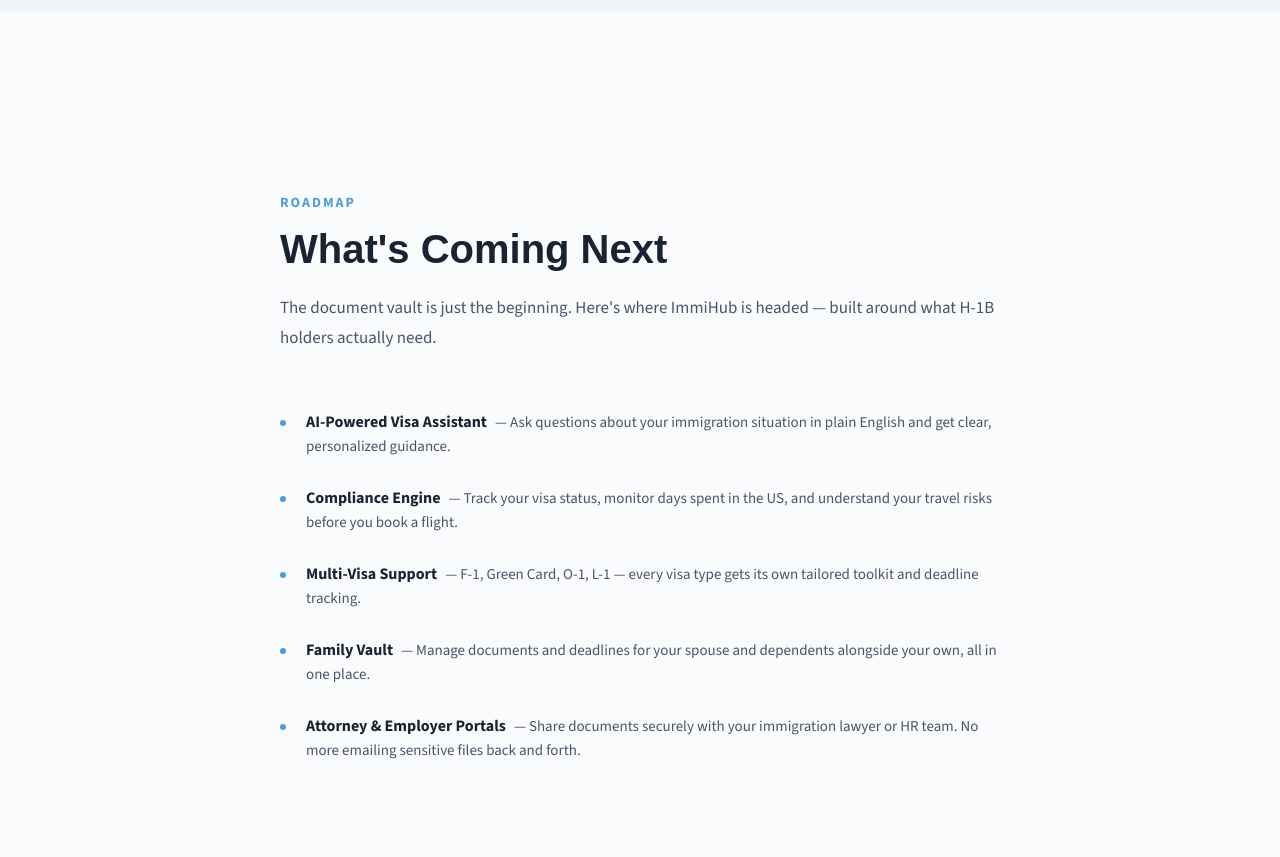
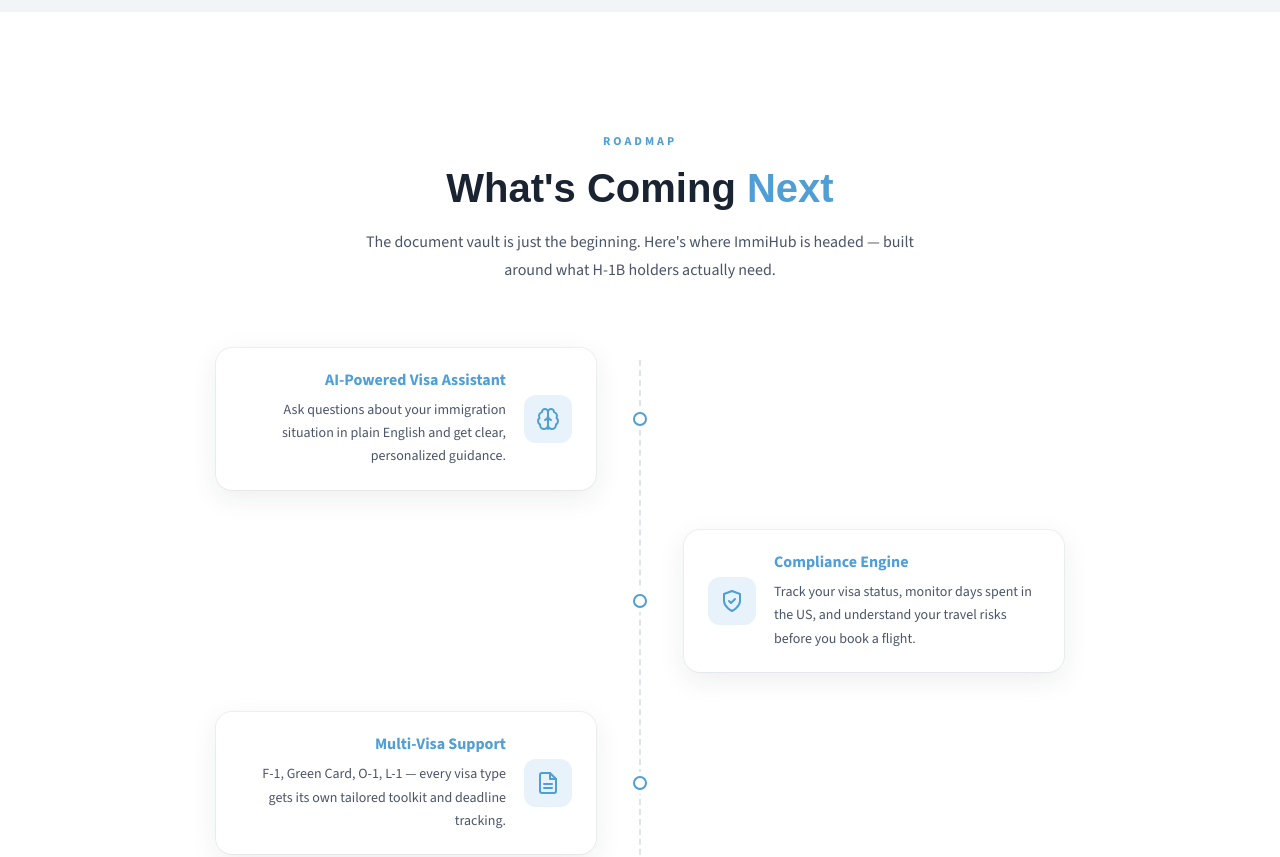
Before and after one commit to Pavanupsc/GetImmiHub, a Next.js app: page / in a window 1280 px wide. Shown: the part 7080-7937 px from the top of the page. Built offline with nearby package versions, Linux system fonts and the light colour scheme; a web font is replaced by a local one.

Commit message:
updated other section

```diff
--- a/src/app/globals.css
+++ b/src/app/globals.css
@@ -64,6 +64,24 @@
   .hero-grid {
     grid-template-columns: 1fr !important;
   }
+  .roadmap-center-line {
+    display: none !important;
+  }
+  .roadmap-node-col {
+    display: none !important;
+  }
+  .roadmap-row {
+    grid-template-columns: 1fr !important;
+    margin-bottom: 20px !important;
+  }
+  .roadmap-row > div:empty {
+    display: none !important;
+  }
+  .roadmap-card {
+    max-width: 100% !important;
+    text-align: left !important;
+    flex-direction: row !important;
+  }
   .desktop-nav {
     display: none !important;
   }
--- a/src/components/HomePage.tsx
+++ b/src/components/HomePage.tsx
@@ -9,6 +9,10 @@
   CloudIcon,
   TrashIcon,
   GlobeIcon,
+  BrainIcon,
+  DocIcon,
+  FolderPlusIcon,
+  BuildingIcon,
 } from "@/components/icons";
 
 // Immigration-relevant imagery: Unsplash (passport, travel docs, diverse professionals). Attribution in footer.
@@ -272,32 +276,192 @@
         </div>
       </section>
 
-      {/* Roadmap — left-aligned, simple list; warm white */}
-      <section style={{ padding: `180px ${layout.pagePaddingX}`, background: colors.bgWhite }}>
-        <div style={{ maxWidth: "720px", margin: "0 auto" }}>
+      {/* Roadmap — vertical timeline, alternating cards */}
+      <section className="roadmap-section" style={{ padding: `120px ${layout.pagePaddingX} 140px`, background: colors.white }}>
+        <div style={{ maxWidth: "960px", margin: "0 auto" }}>
           <AnimatedSection>
-            <p style={{ fontFamily: "'Source Sans 3', sans-serif", fontSize: "14px", fontWeight: 700, color: colors.brandPrimary, textTransform: "uppercase", letterSpacing: "2px", marginBottom: "12px" }}>Roadmap</p>
-            <h2 style={{ fontFamily: "'Satoshi', sans-serif", fontSize: "clamp(32px, 4vw, 40px)", fontWeight: 800, color: colors.textDark, marginBottom: "20px", lineHeight: 1.2 }}>What's Coming Next</h2>
-            <p style={{ fontFamily: "'Source Sans 3', sans-serif", fontSize: "17px", color: colors.textBody, lineHeight: 1.8, marginBottom: "56px" }}>The document vault is just the beginning. Here's where ImmiHub is headed — built around what H-1B holders actually need.</p>
+            <div style={{ textAlign: "center", marginBottom: "64px" }}>
+              <p style={{
+                fontFamily: "'Source Sans 3', sans-serif",
+                fontSize: "12px",
+                fontWeight: 700,
+                color: colors.brandPrimary,
+                textTransform: "uppercase",
+                letterSpacing: "3px",
+                marginBottom: "14px",
+              }}>
+                Roadmap
+              </p>
+              <h2 style={{
+                fontFamily: "'Satoshi', sans-serif",
+                fontSize: "clamp(28px, 3.8vw, 40px)",
+                fontWeight: 800,
+                color: colors.textDark,
+                marginBottom: "16px",
+                lineHeight: 1.2,
+              }}>
+                What&apos;s Coming{" "}
+                <span style={{ color: colors.brandPrimary }}>Next</span>
+              </h2>
+              <p style={{
+                fontFamily: "'Source Sans 3', sans-serif",
+                fontSize: "16px",
+                color: colors.textBody,
+                lineHeight: 1.75,
+                maxWidth: "560px",
+                margin: "0 auto",
+              }}>
+                The document vault is just the beginning. Here&apos;s where ImmiHub is headed — built around what H-1B holders actually need.
+              </p>
+            </div>
           </AnimatedSection>
-          <div style={{ display: "flex", flexDirection: "column", gap: "28px" }}>
+
+          <div className="roadmap-timeline" style={{ position: "relative", paddingBottom: "8px" }}>
+            <div
+              aria-hidden
+              style={{
+                position: "absolute",
+                left: "50%",
+                top: "12px",
+                bottom: "12px",
+                width: 0,
+                borderLeft: `2px dashed ${colors.border}`,
+                transform: "translateX(-50%)",
+                zIndex: 0,
+              }}
+              className="roadmap-center-line"
+            />
+
             {[
-              { title: "AI-Powered Visa Assistant", desc: "Ask questions about your immigration situation in plain English and get clear, personalized guidance." },
-              { title: "Compliance Engine", desc: "Track your visa status, monitor days spent in the US, and understand your travel risks before you book a flight." },
-              { title: "Multi-Visa Support", desc: "F-1, Green Card, O-1, L-1 — every visa type gets its own tailored toolkit and deadline tracking." },
-              { title: "Family Vault", desc: "Manage documents and deadlines for your spouse and dependents alongside your own, all in one place." },
-              { title: "Attorney & Employer Portals", desc: "Share documents securely with your immigration lawyer or HR team. No more emailing sensitive files back and forth." },
-            ].map((item, i) => (
-              <AnimatedSection key={i} delay={i * 0.05}>
-                <div style={{ display: "flex", alignItems: "flex-start", gap: "20px", textAlign: "left" }}>
-                  <div style={{ width: "6px", height: "6px", borderRadius: "50%", background: colors.brandPrimary, flexShrink: 0, marginTop: "10px" }} />
-                  <div>
-                    <span style={{ fontFamily: "'Source Sans 3', sans-serif", fontSize: "16px", fontWeight: 700, color: colors.textDark }}>{item.title}</span>
-                    <span style={{ fontFamily: "'Source Sans 3', sans-serif", fontSize: "15px", color: colors.textBody, marginLeft: "8px", lineHeight: 1.6 }}>— {item.desc}</span>
+              {
+                side: "left" as const,
+                title: "AI-Powered Visa Assistant",
+                desc: "Ask questions about your immigration situation in plain English and get clear, personalized guidance.",
+                icon: <BrainIcon />,
+              },
+              {
+                side: "right" as const,
+                title: "Compliance Engine",
+                desc: "Track your visa status, monitor days spent in the US, and understand your travel risks before you book a flight.",
+                icon: <ShieldIcon />,
+              },
+              {
+                side: "left" as const,
+                title: "Multi-Visa Support",
+                desc: "F-1, Green Card, O-1, L-1 — every visa type gets its own tailored toolkit and deadline tracking.",
+                icon: <DocIcon />,
+              },
+              {
+                side: "right" as const,
+                title: "Family Vault",
+                desc: "Manage documents and deadlines for your spouse and dependents alongside your own, all in one place.",
+                icon: <FolderPlusIcon />,
+              },
+              {
+                side: "left" as const,
+                title: "Attorney & Employer Portals",
+                desc: "Share documents securely with your immigration lawyer or HR team. No more emailing sensitive files back and forth.",
+                icon: <BuildingIcon />,
+              },
+            ].map((item, i) => {
+              const iconBox = (
+                <div style={{
+                  width: 48,
+                  height: 48,
+                  borderRadius: 12,
+                  background: colors.brandPrimaryPale,
+                  display: "flex",
+                  alignItems: "center",
+                  justifyContent: "center",
+                  color: colors.brandPrimary,
+                  flexShrink: 0,
+                }}>
+                  {item.icon}
+                </div>
+              );
+              const cardInner = (
+                <div
+                  className="roadmap-card"
+                  style={{
+                  background: colors.white,
+                  borderRadius: 16,
+                  padding: "22px 24px",
+                  boxShadow: "0 8px 28px rgba(26,35,50,0.08), 0 0 0 1px rgba(26,35,50,0.05)",
+                  maxWidth: "380px",
+                  display: "flex",
+                  alignItems: "center",
+                  gap: 18,
+                  flexDirection: item.side === "left" ? "row-reverse" : "row",
+                  textAlign: item.side === "left" ? "right" : "left",
+                }}
+                >
+                  {iconBox}
+                  <div style={{ flex: 1, minWidth: 0 }}>
+                    <h3 style={{
+                      fontFamily: "'Source Sans 3', sans-serif",
+                      fontSize: "16px",
+                      fontWeight: 700,
+                      color: colors.brandPrimary,
+                      marginBottom: "8px",
+                      lineHeight: 1.3,
+                    }}>
+                      {item.title}
+                    </h3>
+                    <p style={{
+                      fontFamily: "'Source Sans 3', sans-serif",
+                      fontSize: "14px",
+                      color: colors.textBody,
+                      lineHeight: 1.65,
+                      margin: 0,
+                    }}>
+                      {item.desc}
+                    </p>
                   </div>
                 </div>
-              </AnimatedSection>
-            ))}
+              );
+              const node = (
+                <div style={{
+                  width: 14,
+                  height: 14,
+                  borderRadius: "50%",
+                  border: `2px solid ${colors.brandPrimary}`,
+                  background: colors.white,
+                  flexShrink: 0,
+                  zIndex: 2,
+                  boxShadow: `0 0 0 4px ${colors.white}`,
+                }} aria-hidden />
+              );
+
+              return (
+                <AnimatedSection key={item.title} delay={i * 0.06}>
+                  <div
+                    className="roadmap-row"
+                    style={{
+                      display: "grid",
+                      gridTemplateColumns: "1fr 48px 1fr",
+                      alignItems: "center",
+                      marginBottom: i < 4 ? 40 : 0,
+                      position: "relative",
+                      zIndex: 1,
+                    }}
+                  >
+                    {item.side === "left" ? (
+                      <>
+                        <div style={{ justifySelf: "end", paddingRight: 20 }}>{cardInner}</div>
+                        <div className="roadmap-node-col" style={{ display: "flex", justifyContent: "center", alignItems: "center" }}>{node}</div>
+                        <div />
+                      </>
+                    ) : (
+                      <>
+                        <div />
+                        <div className="roadmap-node-col" style={{ display: "flex", justifyContent: "center", alignItems: "center" }}>{node}</div>
+                        <div style={{ justifySelf: "start", paddingLeft: 20 }}>{cardInner}</div>
+                      </>
+                    )}
+                  </div>
+                </AnimatedSection>
+              );
+            })}
           </div>
         </div>
       </section>
--- a/src/components/icons.tsx
+++ b/src/components/icons.tsx
@@ -112,3 +112,34 @@
     <path d="M4 4h16c1.1 0 2 .9 2 2v12c0 1.1-.9 2-2 2H4c-1.1 0-2-.9-2-2V6c0-1.1.9-2 2-2z"/><polyline points="22,6 12,13 2,6"/>
   </svg>
 );
+
+/** Roadmap — AI assistant */
+export const BrainIcon = () => (
+  <svg width="24" height="24" viewBox="0 0 24 24" fill="none" stroke="currentColor" strokeWidth="2" strokeLinecap="round" strokeLinejoin="round">
+    <path d="M12 5a3 3 0 1 0-5.997.125 4 4 0 0 0-2.526 5.77 4 4 0 0 0 .556 6.588A4 4 0 1 0 12 18Z" />
+    <path d="M12 5a3 3 0 1 1 5.997.125 4 4 0 0 1 2.526 5.77 4 4 0 0 1-.556 6.588A4 4 0 1 1 12 18Z" />
+    <path d="M15 13a4.5 4.5 0 0 1-3-4 4.5 4.5 0 0 1-3 4" />
+    <path d="M12 18v4" />
+  </svg>
+);
+
+/** Roadmap — family vault */
+export const FolderPlusIcon = () => (
+  <svg width="24" height="24" viewBox="0 0 24 24" fill="none" stroke="currentColor" strokeWidth="2" strokeLinecap="round" strokeLinejoin="round">
+    <path d="M12 10v6" />
+    <path d="M9 13h6" />
+    <path d="M20 20a2 2 0 0 0 2-2V8a2 2 0 0 0-2-2h-7.9a2 2 0 0 1-1.69-.9L9.6 3.9A2 2 0 0 0 7.93 3H4a2 2 0 0 0-2 2v13a2 2 0 0 0 2 2Z" />
+  </svg>
+);
+
+/** Roadmap — attorney / employer */
+export const BuildingIcon = () => (
+  <svg width="24" height="24" viewBox="0 0 24 24" fill="none" stroke="currentColor" strokeWidth="2" strokeLinecap="round" strokeLinejoin="round">
+    <path d="M6 22V4a2 2 0 0 1 2-2h8a2 2 0 0 1 2 2v18Z" />
+    <path d="M6 12h12" />
+    <path d="M6 16h12" />
+    <path d="M10 6h4" />
+    <path d="M10 10h4" />
+    <path d="M10 22v-4a2 2 0 0 1 2-2 2 2 0 0 1 2 2v4" />
+  </svg>
+);
```
